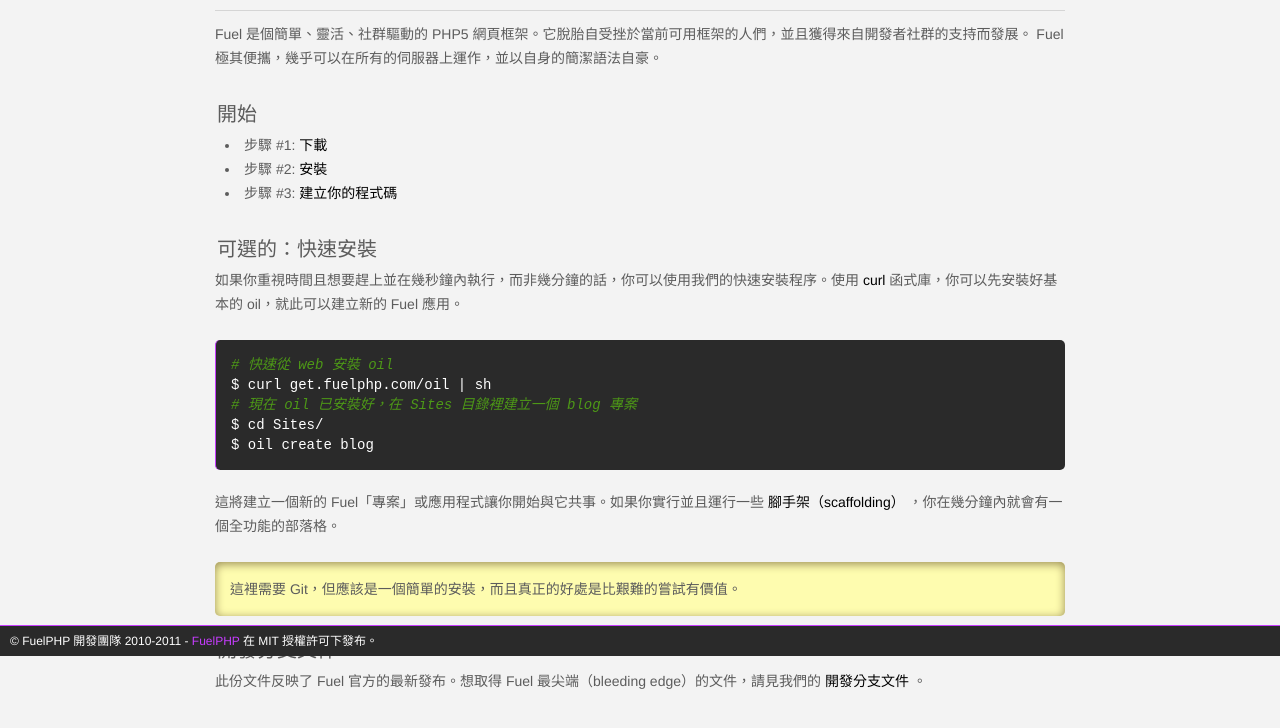
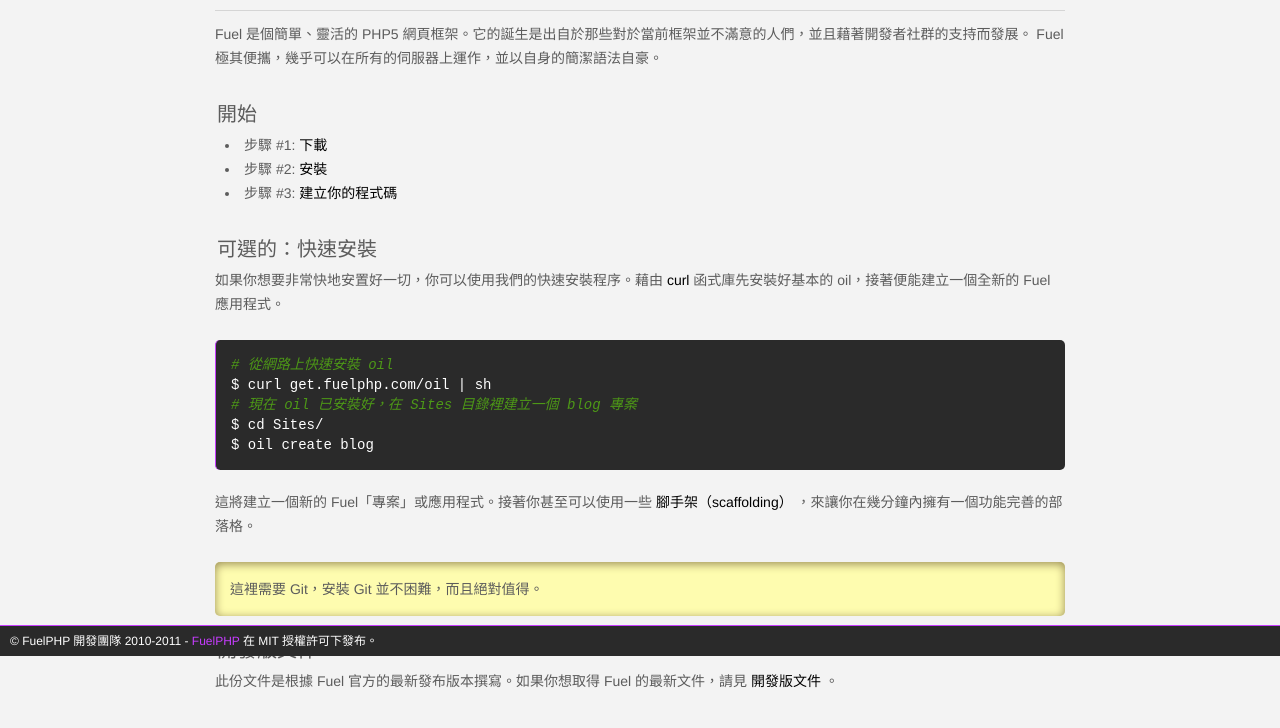
Before and after one commit to kusoayan/fuelphp-docs-tw, a plain HTML site: page master/index.html in a window 1280 px wide. Shown: the part 144-872 px from the top of the page. Drawn offline with Linux system fonts and the light colour scheme.

Commit message:
edit some place at index.html

```diff
--- a/master/index.html
+++ b/master/index.html
@@ -46,7 +46,7 @@
 			<h2>歡迎來到 Fuel</h2>
 
 			<p>
-				Fuel 是個簡單、靈活、社群驅動的 PHP5 網頁框架。它脫胎自受挫於當前可用框架的人們，並且獲得來自開發者社群的支持而發展。
+				Fuel 是個簡單、靈活的 PHP5 網頁框架。它的誕生是出自於那些對於當前框架並不滿意的人們，並且藉著開發者社群的支持而發展。
                                 Fuel 極其便攜，幾乎可以在所有的伺服器上運作，並以自身的簡潔語法自豪。
 			</p>
 
@@ -60,23 +60,23 @@
 
 			<h3 id="quick_install">可選的：快速安裝</h3>
 
-			<p>如果你重視時間且想要趕上並在幾秒鐘內執行，而非幾分鐘的話，你可以使用我們的快速安裝程序。使用 <a href="http://en.wikipedia.org/wiki/CURL">curl</a> 函式庫，你可以先安裝好基本的 oil，就此可以建立新的 Fuel 應用。</p>
+			<p>如果你想要非常快地安置好一切，你可以使用我們的快速安裝程序。藉由 <a href="http://en.wikipedia.org/wiki/CURL">curl</a> 函式庫先安裝好基本的 oil，接著便能建立一個全新的 Fuel 應用程式。</p>
 
-			<pre class="cli"><code># 快速從 web 安裝 oil
+			<pre class="cli"><code># 從網路上快速安裝 oil
 $ curl get.fuelphp.com/oil | sh
 # 現在 oil 已安裝好，在 Sites 目錄裡建立一個 blog 專案
 $ cd Sites/
 $ oil create blog</code></pre>
 
 			<p>
-                            這將建立一個新的 Fuel「專案」或應用程式讓你開始與它共事。如果你實行並且運行一些 <a href="packages/oil/generate.html">腳手架（scaffolding）</a> ，你在幾分鐘內就會有一個全功能的部落格。
+                            這將建立一個新的 Fuel「專案」或應用程式。接著你甚至可以使用一些 <a href="packages/oil/generate.html">腳手架（scaffolding）</a> ，來讓你在幾分鐘內擁有一個功能完善的部落格。
 			</p>
 
-			<p class="note">這裡需要 Git，但應該是一個簡單的安裝，而且真正的好處是比艱難的嘗試有價值。</p>
+			<p class="note">這裡需要 Git，安裝 Git 並不困難，而且絕對值得。</p>
 
-			<h3 id="dev_docs">開發分支文件</h3>
+			<h3 id="dev_docs">開發版文件</h3>
 
-			<p>此份文件反映了 Fuel 官方的最新發布。想取得 Fuel 最尖端（bleeding edge）的文件，請見我們的 <a href="http://www.fuelphp.com/dev-docs/index.html">開發分支文件</a> 。</p>
+			<p>此份文件是根據 Fuel 官方的最新發布版本撰寫。如果你想取得 Fuel 的最新文件，請見 <a href="http://www.fuelphp.com/dev-docs/index.html">開發版文件</a> 。</p>
 
 		</div>
 
```
